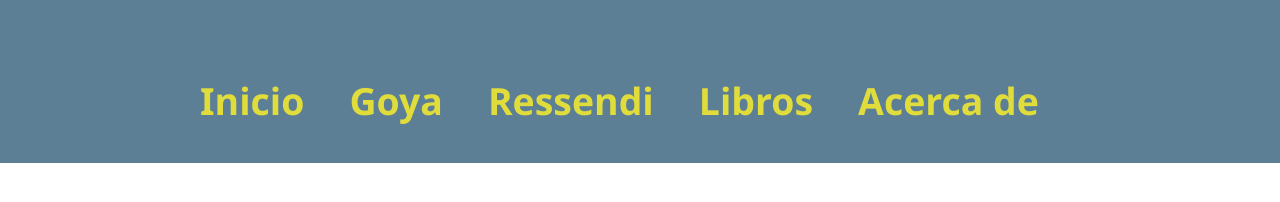
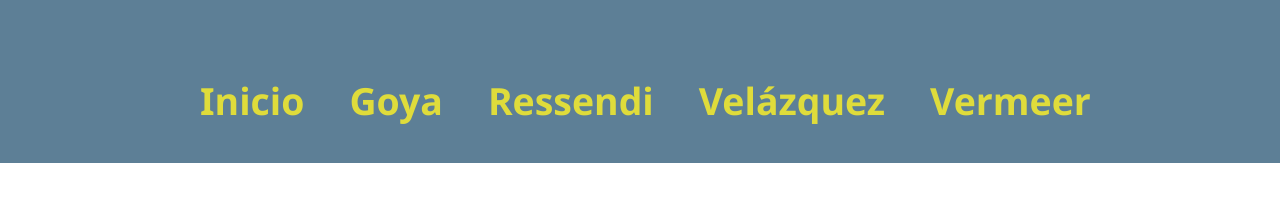
Before and after one commit to yisus2099/-Sitio-web-Pintores, a website: page public/index.html in a window 1280 px wide. Drawn offline with Linux system fonts and the light colour scheme.

Commit message:
Cree un nuevo archivo css

```diff
--- a/public/index.html
+++ b/public/index.html
@@ -6,6 +6,7 @@
     <title>Inicio</title>
     <link rel="stylesheet" href="styles/styles.css">
     <link rel="stylesheet" href="styles/navegacion.css">
+    <link rel="stylesheet" href="styles/index.css">
     <link rel="stylesheet" href="/public/scripts/scripts.js">
 </head>
 <body>
@@ -16,8 +17,8 @@
                 <li><a href="index.html"><h1>Inicio</h1></a></li>
                 <li><a href="goya.html"><h1>Goya</h1></a></li>
                 <li><a href="ressendi.html"><h1>Ressendi</h1></a></li>
-                <li><a href="velazquez.html"><h1>Libros</h1></a></li>
-                <li><a href="vermeer.html"><h1>Acerca de</h1></a></li>
+                <li><a href="velazquez.html"><h1>Velázquez</h1></a></li>
+                <li><a href="vermeer.html"><h1>Vermeer</h1></a></li>
             </ul>
 
         </nav>
```
Also changed, not shown: public/styles/index.css (added).
